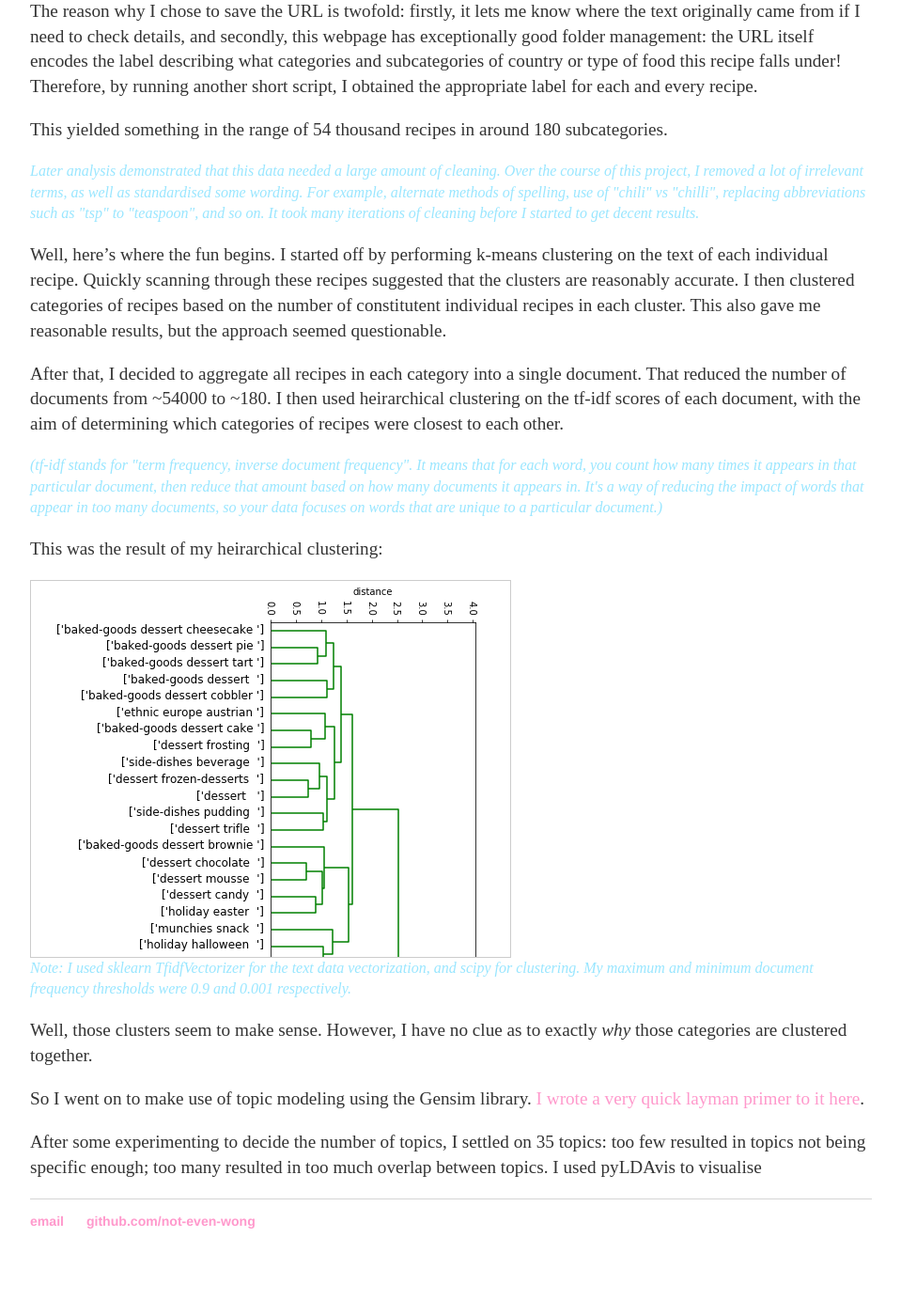
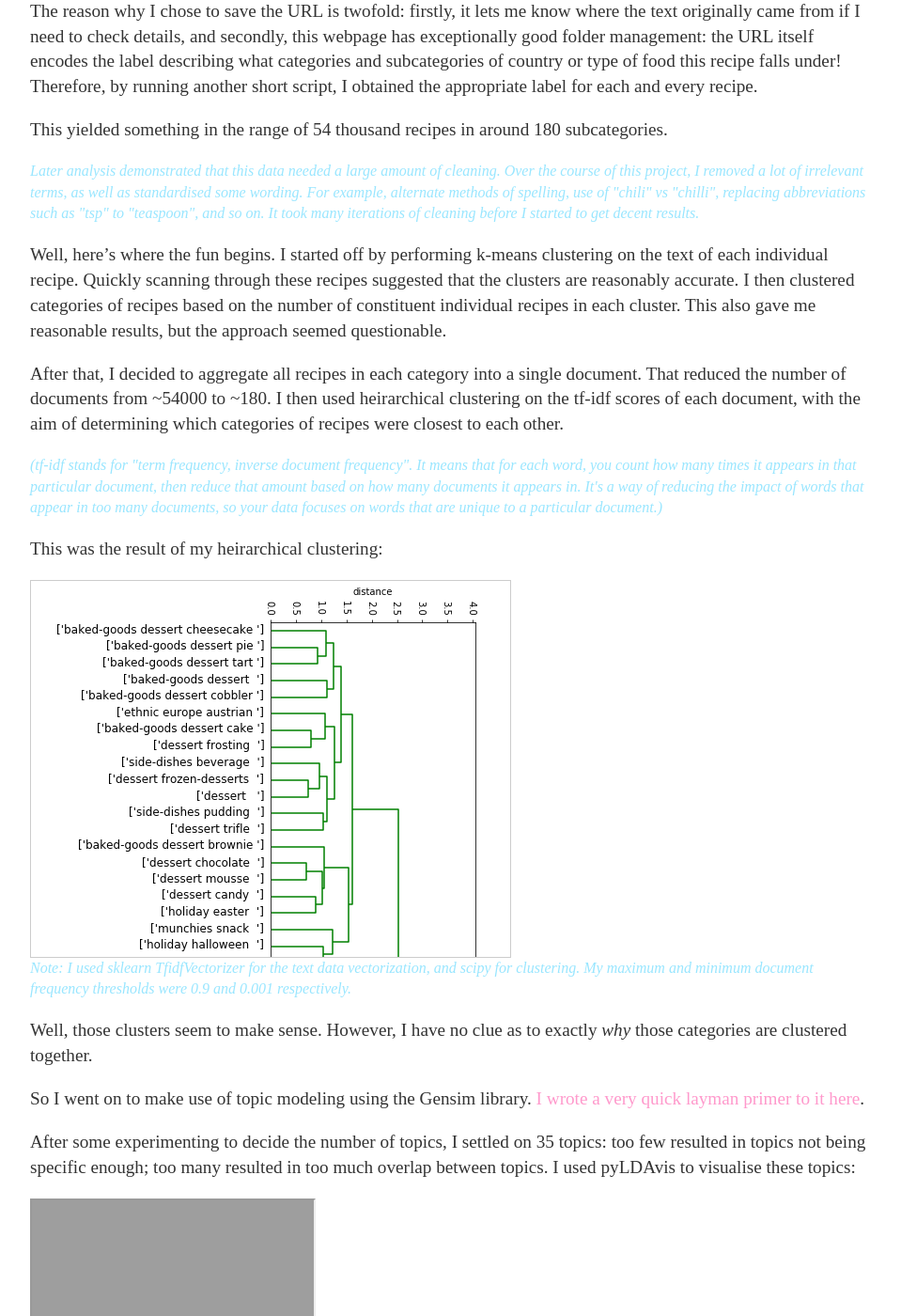
Before and after one commit to not-even-wong/not-even-wong.github.io, a Jekyll site: the page built from _posts/2019-11-12-analysing-similarities-between-recipes-with-topic-modeling.md, in a window 1280 px wide and 1400 px high, scrolled down 1128 px. Shown: the whole window at 94% size, without its empty margins (160-1119 px from the left). Built offline with Jekyll 4.4.1, drawn with Linux system fonts in a browser that asks for light colours; before the commit the page ends 2496 px from its top, so only the background shows below that; grey boxes are pictures that could not be loaded.

Commit message:
Update 2019-11-12-analysing-similarities-between-recipes-with-topic-modeling.md

```diff
--- a/_posts/2019-11-12-analysing-similarities-between-recipes-with-topic-modeling.md
+++ b/_posts/2019-11-12-analysing-similarities-between-recipes-with-topic-modeling.md
@@ -29,7 +29,7 @@
 
 <div class="fineprint">Later analysis demonstrated that this data needed a large amount of cleaning. Over the course of this project, I removed a lot of irrelevant terms, as well as standardised some wording. For example, alternate methods of spelling, use of "chili" vs "chilli", replacing abbreviations such as "tsp" to "teaspoon", and so on. It took many iterations of cleaning before I started to get decent results.</div>
 
-Well, here's where the fun begins. I started off by performing k-means clustering on the text of each individual recipe. Quickly scanning through these recipes suggested that the clusters are reasonably accurate. I then clustered categories of recipes based on the number of constitutent individual recipes in each cluster. This also gave me reasonable results, but the approach seemed questionable.
+Well, here's where the fun begins. I started off by performing k-means clustering on the text of each individual recipe. Quickly scanning through these recipes suggested that the clusters are reasonably accurate. I then clustered categories of recipes based on the number of constituent individual recipes in each cluster. This also gave me reasonable results, but the approach seemed questionable.
 
 After that, I decided to aggregate all recipes in each category into a single document. That reduced the number of documents from ~54000 to ~180. I then used heirarchical clustering on the tf-idf scores of each document, with the aim of determining which categories of recipes were closest to each other.
 
@@ -47,4 +47,6 @@
 
 So I went on to make use of topic modeling using the Gensim library. <a href="https://not-even-wong.github.io/2019/11/10/layman-intro-topic-modeling.html">I wrote a very quick layman primer to it here</a>.
 
-After some experimenting to decide the number of topics, I settled on 35 topics: too few resulted in topics not being specific enough; too many resulted in too much overlap between topics. I used pyLDAvis to visualise
+After some experimenting to decide the number of topics, I settled on 35 topics: too few resulted in topics not being specific enough; too many resulted in too much overlap between topics. I used pyLDAvis to visualise these topics:
+
+ <iframe src="https://raw.githubusercontent.com/not-even-wong/not-even-wong.github.io/master/_posts/20191112/lda35.html"></iframe>
```
